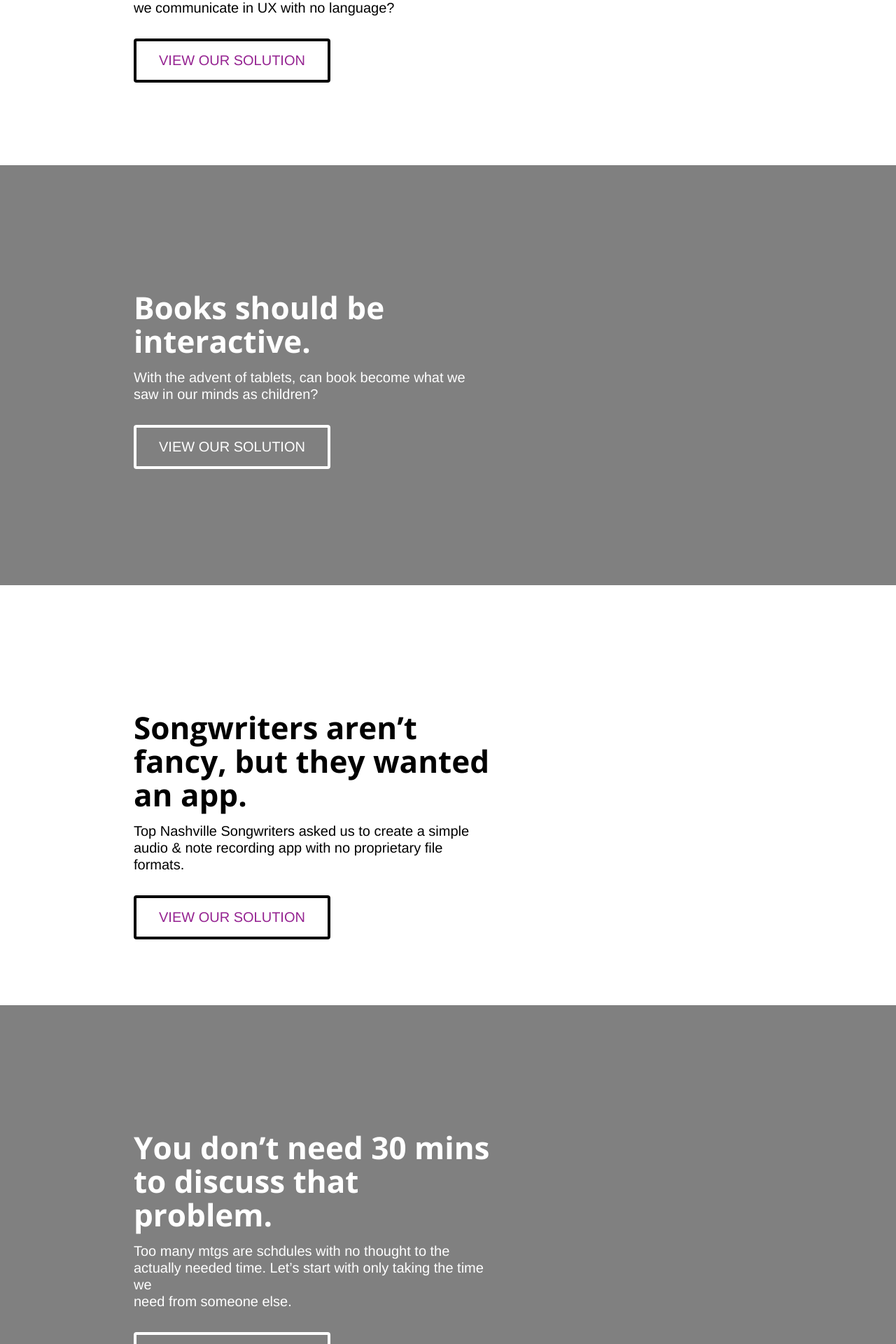
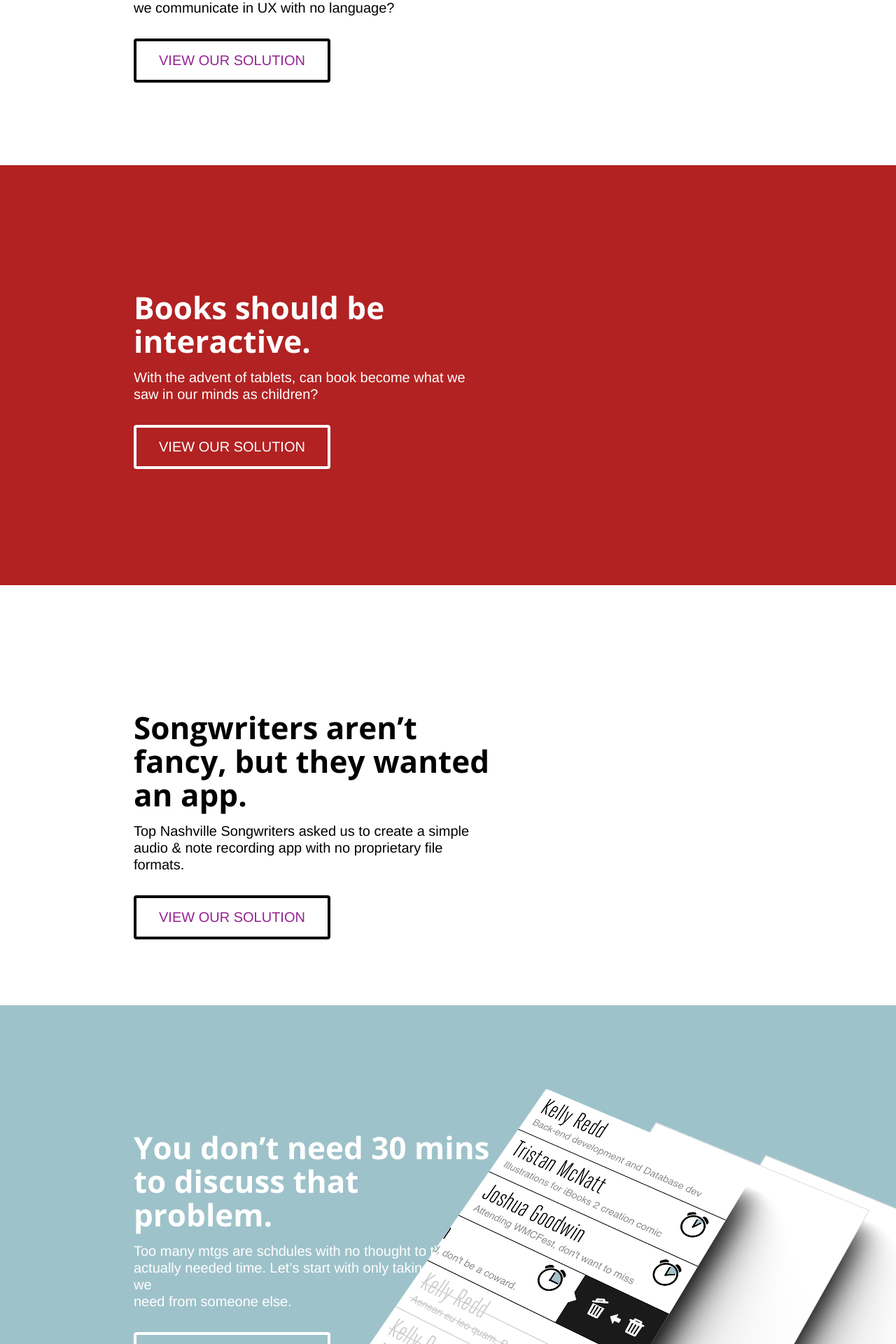
Before and after one commit to tyrale/addsubtract, a PHP site: page / in a window 1280 px wide. Shown: the part 4040-5960 px from the top of the page at 70% size. Run offline with PHP 8.4, Linux system fonts and the light colour scheme; grey boxes labelled with a size stand in for pictures from a placeholder-image service; style sheets or scripts are compiled from the project's sources; some libraries are stand-ins or nearby versions.

Commit message:
trying to work and image for concepts

```diff
--- a/css/projects.less
+++ b/css/projects.less
@@ -1,3 +1,18 @@
-.lunch 		{ background-image: url("../img/map.jpg");
+.lunch 				{ background-color: #b22222;
 
 }
+.gamestickr 	{ background-color: #B22222;}
+.wallace 			{ background-color: #B22222;}
+.mighty 			{ background-color: #B22222;}
+.propercut 		{ background-color: #B22222;}
+.colorshift 	{ background-color: #B22222;}
+.noah 				{ background-color: #B22222;}
+.songwriter 	{ background-color: #B22222;}
+.dance 				{ overflow: hidden;
+								background-color: #9EC2CA;
+	img 				{ top: 20%;
+								right: -10%;
+								position: absolute;
+
+	}
+}
--- a/css/styles.less
+++ b/css/styles.less
@@ -54,9 +54,10 @@ body 	{ font-size: 20px;
 
 	.project 						{ height: 37.5rem;
 												color: white;
-												background-color: #808080;
 												box-sizing: border-box;
 												padding: 11rem;
+												position: relative;
+
 		h1 								{ color: white;}
 		.memo 						{ line-height: 1.5rem;
 												padding-top: 0.5rem;
--- a/index.html
+++ b/index.html
@@ -50,14 +50,14 @@
 	  		</div>
 		</div>
 	</header>
-	<section class="project intro white">
+	<section class="project intro ">
 		<div class="row">
 			<img src="img/addsubtract_logo.svg" alt="">
 		</div>
 	</section>
 
 
-	<section class="project lunch">
+	<section class="project lunch color">
 		<div class="row">
 			<div class="large-7 columns type">
 				<h1 class="problem tk-bree-serif">Don&rsquo;t know where to eat?</h1>
@@ -67,7 +67,7 @@
 		</div>
 	</section>
 
-	<section class="project white">
+	<section class="project gamestickr white">
 		<div class="row">
 			<div class="large-7 columns type">
 				<h1 class="problem tk-bree-serif">There is no precision with touch controls.</h1>
@@ -77,7 +77,7 @@
 		</div>
 	</section>
 
-	<section class="project">
+	<section class="project wallace">
 		<div class="row">
 			<div class="large-7 columns type">
 				<h1 class="problem tk-bree-serif">Wallets are nearly useless.</h1>
@@ -87,7 +87,7 @@
 		</div>
 	</section>
 
-	<section class="project white">
+	<section class="project mighty white">
 		<div class="row">
 			<div class="large-7 columns type">
 				<h1 class="problem tk-bree-serif">Platformers are old, what if they evolved?</h1>
@@ -97,7 +97,7 @@
 		</div>
 	</section>
 
-	<section class="project">
+	<section class="project propercut">
 		<div class="row">
 			<div class="large-7 columns type">
 				<h1 class="problem tk-bree-serif">Where can a man get a proper a cut?</h1>
@@ -107,7 +107,7 @@
 		</div>
 	</section>
 
-	<section class="project white">
+	<section class="project colorshift white">
 		<div class="row">
 			<div class="large-7 columns type">
 				<h1 class="problem tk-bree-serif">Can a game be understood with no language?</h1>
@@ -117,7 +117,7 @@
 		</div>
 	</section>
 
-	<section class="project">
+	<section class="project noah">
 		<div class="row">
 			<div class="large-7 columns type">
 				<h1 class="problem tk-bree-serif">Books should be interactive.</h1>
@@ -127,7 +127,7 @@
 		</div>
 	</section>
 
-	<section class="project white">
+	<section class="project songwriter white">
 		<div class="row">
 			<div class="large-7 columns type">
 				<h1 class="problem tk-bree-serif">Songwriters aren&rsquo;t fancy, but they wanted an app.</h1>
@@ -147,7 +147,7 @@
 		</div>
 	</section> -->
 
-	<section class="project">
+	<section class="project dance">
 		<div class="row">
 			<div class="large-7 columns type">
 				<h1 class="problem tk-bree-serif">You don&rsquo;t need 30 mins to discuss that problem.</h1>
@@ -155,6 +155,7 @@
 				<div class="button tk-bree-serif">View Our Solution</div>
 			</div>
 		</div>
+		<img src="img/3Screens.png" alt="">
 	</section>
 
 	<section class="services white">
```
Also changed, not shown: img/3Screens.png (added), img/gradient.png (added), img/map2.jpg (added).
